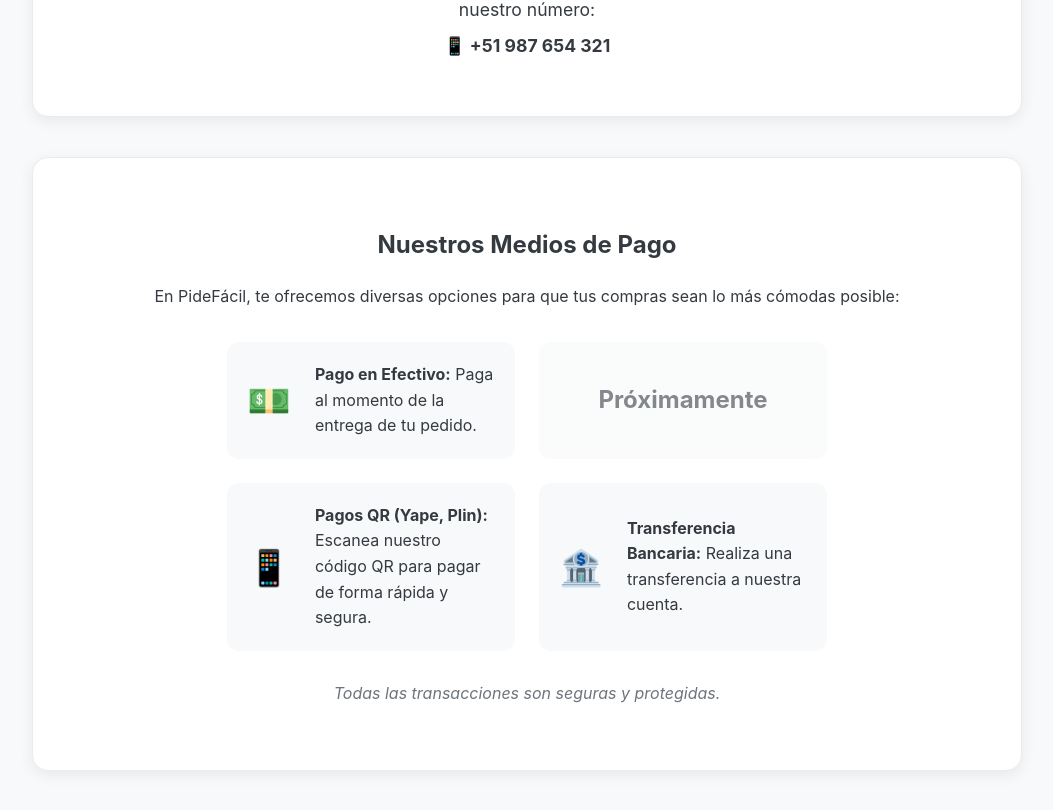
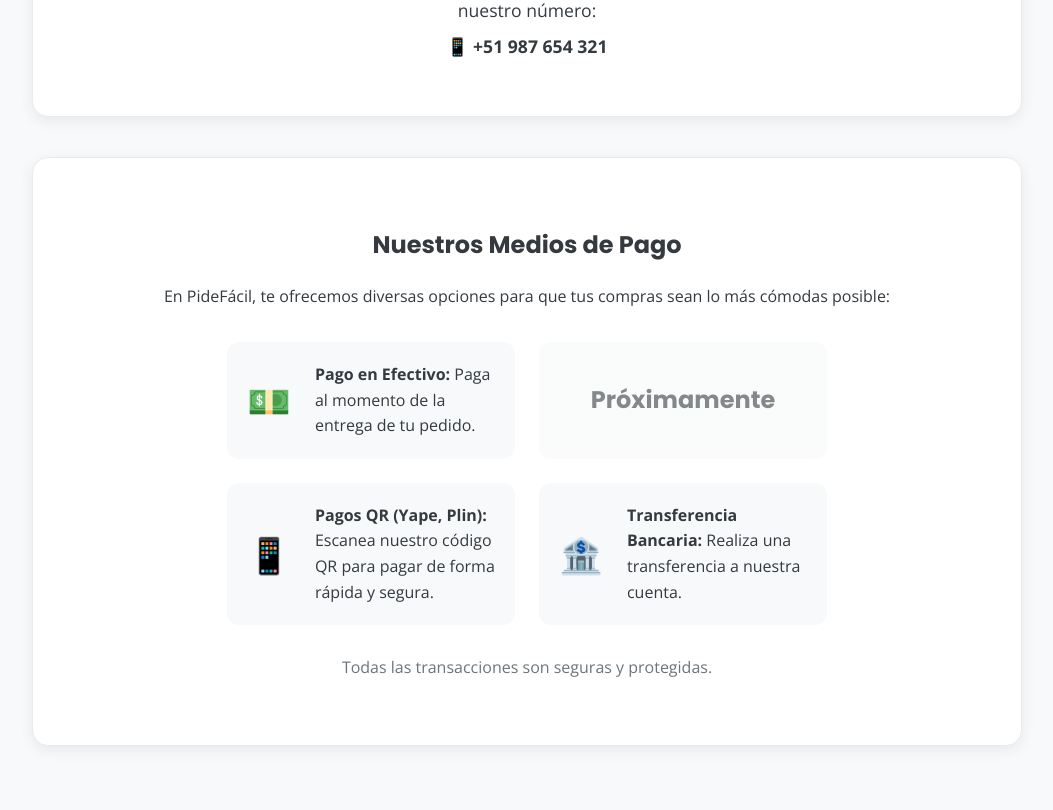
Before and after one commit to ruthyasmin18/pide_facil, a React (Vite) app: page / in a window 1280 px wide. Shown: the part 1582-2392 px from the top of the page, without its empty margins (113-1166 px from the left). Built offline with nearby package versions, Linux system fonts and the light colour scheme.

Commit message:
fuente_actualizada

```diff
--- a/src/pages/HomePage.css
+++ b/src/pages/HomePage.css
@@ -1,6 +1,9 @@
-/* HomePage.css - VERSIÓN FINAL CORREGIDA */
+/* HomePage.css - ACTUALIZADO CON FUENTES POPPINS Y OPEN SANS */
 
-/* 1. Paleta de Colores y Configuración Global */
+/* --- 1. IMPORTACIÓN DE FUENTES (NUEVO) --- */
+@import url('https://fonts.googleapis.com/css2?family=Open+Sans:wght@400;700&family=Poppins:wght@700;800&display=swap');
+
+/* 2. Paleta de Colores y Configuración Global */
 :root {
   --principal-rojo: #ff3131;
   --secundario-azul: #3232c2;
@@ -13,14 +16,25 @@
 }
 
 body {
-  font-family: -apple-system, BlinkMacSystemFont, 'Segoe UI', Roboto, Helvetica, Arial, sans-serif;
+  /* --- FUENTE DE TEXTO ACTUALIZADA --- */
+  font-family: 'Open Sans', sans-serif;
   background-color: var(--fondo-pagina);
   color: var(--texto-principal);
   margin: 0;
   line-height: 1.6;
 }
 
-/* 2. Contenedor Principal */
+/* --- 3. FUENTE DE TÍTULOS (NUEVO) --- */
+.pink-section h1,
+.about-us-content h2,
+.about-us-content h3,
+.green-section h2,
+.yellow-section h2,
+.proximamente-text {
+  font-family: 'Poppins', sans-serif;
+}
+
+/* 4. Contenedor Principal */
 .home-page-container {
   display: flex;
   flex-direction: column;
@@ -40,7 +54,7 @@
   border: 1px solid var(--borde-suave);
 }
 
-/* 3. Sección de Bienvenida y "Quiénes Somos" */
+/* 5. Sección de Bienvenida y "Quiénes Somos" */
 .pink-section {
   text-align: center;
 }
@@ -48,7 +62,7 @@
 .pink-section h1 {
   color: var(--principal-rojo);
   font-size: clamp(2.5rem, 5vw, 3.5rem);
-  font-weight: 800;
+  font-weight: 800; /* Usamos un peso alto para el título principal */
   margin: 0 0 0.5rem 0;
 }
 
@@ -95,7 +109,7 @@
   border-left: 4px solid var(--principal-rojo);
 }
 
-/* 4. Sección de WhatsApp */
+/* 6. Sección de WhatsApp */
 .green-section {
   text-align: center;
 }
@@ -149,7 +163,7 @@
   font-weight: 700;
 }
 
-/* 5. Sección de Medios de Pago */
+/* 7. Sección de Medios de Pago */
 .yellow-section {
   text-align: center;
 }
@@ -187,34 +201,29 @@
   color: #6c757d;
 }
 
-/* --- NUEVA Y MEJORADA SOLUCIÓN PARA "PRÓXIMAMENTE" --- */
-
-/* Por defecto, el texto "Próximamente" está oculto */
+/* --- SOLUCIÓN PARA "PRÓXIMAMENTE" --- */
 .proximamente-text {
   display: none;
 }
 
-/* Estilos para la tarjeta desactivada */
 .payment-item-disabled {
   opacity: 0.6;
   cursor: not-allowed;
-  justify-content: center; /* Centra el contenido (el texto "Próximamente") */
+  justify-content: center;
 }
 
-/* Cuando la tarjeta está desactivada, OCULTAMOS el contenido original */
 .payment-item-disabled .payment-content {
   display: none;
 }
 
-/* Y MOSTRAMOS el texto "Próximamente" */
 .payment-item-disabled .proximamente-text {
-  display: block; /* Lo hacemos visible */
+  display: block;
   font-size: 1.5rem;
   font-weight: 700;
   color: var(--texto-principal);
 }
 
-/* 6. Diseño Responsivo */
+/* 8. Diseño Responsivo */
 @media (min-width: 768px) {
   .values-list {
     grid-template-columns: repeat(auto-fit, minmax(250px, 1fr));
```
